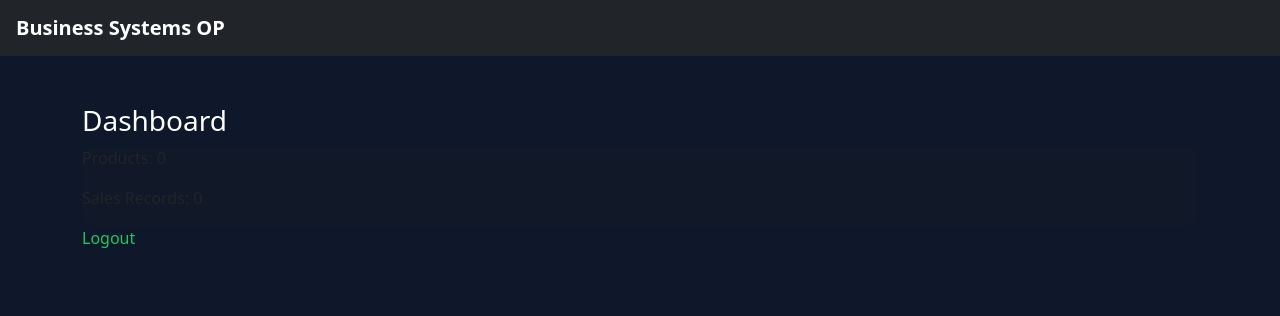
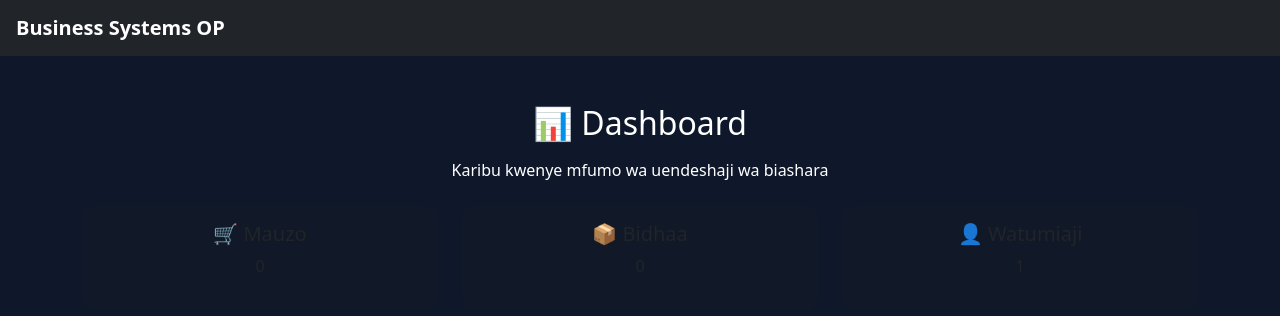
Before and after one commit to benmass1/Business_Systems_Op, a Flask app: template app/templates/dashboard.html in a window 1280 px wide. Shown: the top 316 px of the page. Run offline with Flask 3, Linux system fonts and the light colour scheme; the template is opened without the code that fills it, so the values that code supplies are empty.

Commit message:
Update dashboard.html

```diff
--- a/app/templates/dashboard.html
+++ b/app/templates/dashboard.html
@@ -1,12 +1,32 @@
 {% extends "base.html" %}
+{% block title %}Dashboard{% endblock %}
 
 {% block content %}
-<h3>Dashboard</h3>
+<div class="text-center">
+    <h2 class="mb-3">📊 Dashboard</h2>
+    <p>Karibu kwenye mfumo wa uendeshaji wa biashara</p>
 
-<div class="card">
-    <p>Products: {{ products|length }}</p>
-    <p>Sales Records: {{ sales|length }}</p>
+    <div class="row mt-4">
+        <div class="col-md-4">
+            <div class="card p-3">
+                <h5>🛒 Mauzo</h5>
+                <p>0</p>
+            </div>
+        </div>
+
+        <div class="col-md-4">
+            <div class="card p-3">
+                <h5>📦 Bidhaa</h5>
+                <p>0</p>
+            </div>
+        </div>
+
+        <div class="col-md-4">
+            <div class="card p-3">
+                <h5>👤 Watumiaji</h5>
+                <p>1</p>
+            </div>
+        </div>
+    </div>
 </div>
-
-<a href="{{ url_for('main.logout') }}">Logout</a>
 {% endblock %}
```
